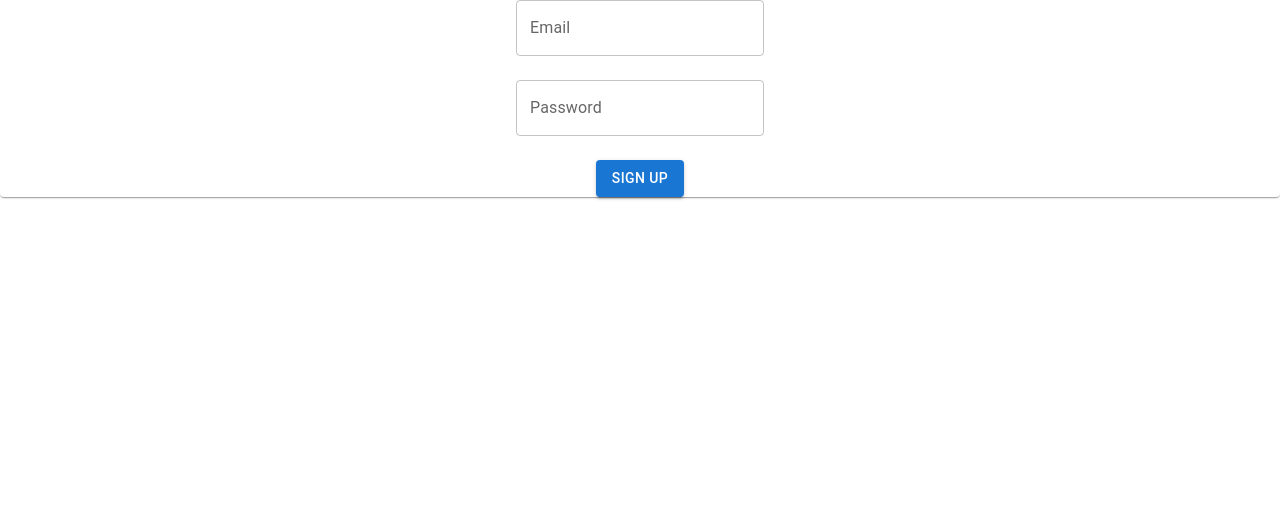
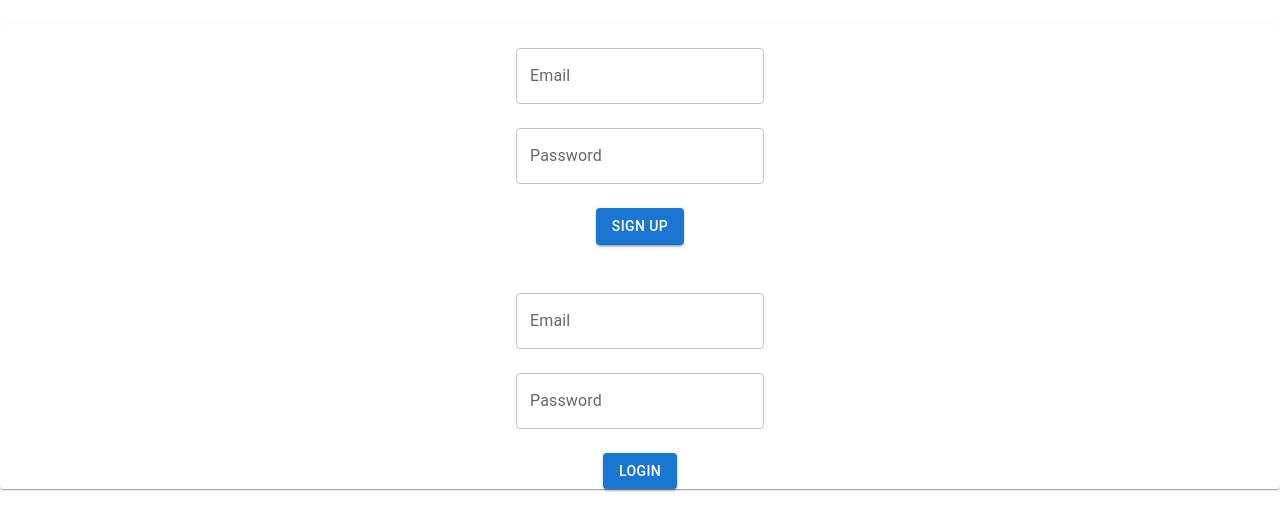
Before and after one commit to 0-BSCode/To-do-List, a React (Create React App) app: page / in a window 1280 px wide. Shown: the top 530 px of the page. Built offline with nearby package versions, Linux system fonts and the light colour scheme; no server answers; the database is empty.

Commit message:
Set up login and personalized notes

```diff
--- a/src/App.js
+++ b/src/App.js
@@ -11,42 +11,21 @@ import {
   query,
   orderBy,
 } from "firebase/firestore";
-import { onAuthStateChanged } from "firebase/auth";
 import { db, auth } from "./firebase-config";
 import SignupForm from "./components/Signup";
 import Entry from "./components/Entry";
+import { onAuthStateChanged } from "firebase/auth";
 
 function App() {
-  const [notes, setNotes] = useState([]);
-  const notesCollectionRef = collection(db, "notes");
-  const notesQuery = query(notesCollectionRef, orderBy("createdAt", "desc"));
+  const [user, setUser] = useState(null);
 
   useEffect(() => {
-    const unsubNotes = onSnapshot(notesQuery, (snapshot) => {
-      const notes = [];
-      snapshot.docs.forEach((doc) => {
-        notes.push({ ...doc.data(), id: doc.id });
-      });
+    const unsubAuth = onAuthStateChanged(auth, (user) => {
+      setUser(user);
+    });
+  });
 
-      setNotes(notes);
-
-      const unsubAuth = onAuthStateChanged(auth, (user) => {
-        console.log(auth.currentUser);
-      });
-    });
-  }, []);
-
-  console.log(auth.currentUser);
-  console.log(notes);
-  return (
-    <>
-      {auth.currentUser ? (
-        <Entry notes={notes} collectionRef={notesCollectionRef} />
-      ) : (
-        <SignupForm />
-      )}
-    </>
-  );
+  return <>{auth.currentUser ? <Entry /> : <SignupForm />}</>;
 }
 
 export default App;
--- a/src/components/Entry/index.jsx
+++ b/src/components/Entry/index.jsx
@@ -1,17 +1,46 @@
 import React, { useState, useEffect } from "react";
 import { TextField, Button } from "@mui/material";
-import { addDoc, serverTimestamp } from "firebase/firestore";
-import { auth } from "../../firebase-config";
+import { db, auth } from "../../firebase-config";
 import { signOut } from "firebase/auth";
+import {
+  collection,
+  getDocs,
+  addDoc,
+  doc,
+  serverTimestamp,
+  where,
+  onSnapshot,
+  query,
+  orderBy,
+} from "firebase/firestore";
 
-const Entry = ({ notes, collectionRef }) => {
+const Entry = () => {
   const [text, setText] = useState("");
+  const [notes, setNotes] = useState([]);
+  const notesCollectionRef = collection(db, "notes");
+
+  console.log(auth.currentUser.uid);
+  const notesQuery = query(
+    notesCollectionRef,
+    where("createdBy", "==", auth.currentUser.uid)
+  );
+
+  useEffect(() => {
+    const unsubNotes = onSnapshot(notesQuery, (snapshot) => {
+      const notes = [];
+      snapshot.docs.forEach((doc) => {
+        notes.push({ ...doc.data(), id: doc.id });
+      });
+
+      setNotes(notes);
+    });
+  }, []);
 
   const saveText = async (e) => {
     e.preventDefault();
 
     if (text !== "") {
-      await addDoc(collectionRef, {
+      await addDoc(notesCollectionRef, {
         text,
         createdAt: serverTimestamp(),
         createdBy: auth.currentUser.uid,
--- a/src/components/Signup/index.jsx
+++ b/src/components/Signup/index.jsx
@@ -1,16 +1,25 @@
 import React, { useState, useEffect } from "react";
-import { getAuth, createUserWithEmailAndPassword } from "firebase/auth";
+import {
+  createUserWithEmailAndPassword,
+  signInWithEmailAndPassword,
+} from "firebase/auth";
+import { auth } from "../../firebase-config";
 import { Grid, Paper, TextField, Button } from "@mui/material";
 
 const SignupForm = () => {
-  const auth = getAuth();
-  const [email, setEmail] = useState("");
-  const [password, setPassword] = useState("");
+  const [signupEmail, setSignupEmail] = useState("");
+  const [signupPassword, setSignupPassword] = useState("");
+  const [loginEmail, setLoginEmail] = useState("");
+  const [loginPassword, setLoginPassword] = useState("");
 
   const createUser = async (e) => {
-    if (email.length && password.length) {
-      await createUserWithEmailAndPassword(auth, email, password);
+    if (signupEmail.length && signupPassword.length) {
+      await createUserWithEmailAndPassword(auth, signupEmail, signupPassword);
     }
+  };
+
+  const login = async (e) => {
+    await signInWithEmailAndPassword(auth, loginEmail, loginPassword);
   };
 
   return (
@@ -21,21 +30,22 @@ const SignupForm = () => {
         direction={"column"}
         justify={"center"}
         alignItems={"center"}
+        mt={3}
       >
         <Grid item xs={12}>
           <TextField
             label="Email"
             type={"email"}
-            value={email}
-            onChange={(e) => setEmail(e.target.value)}
+            value={signupEmail}
+            onChange={(e) => setSignupEmail(e.target.value)}
           />
         </Grid>
         <Grid item xs={12}>
           <TextField
             label="Password"
             type={"password"}
-            value={password}
-            onChange={(e) => setPassword(e.target.value)}
+            value={signupPassword}
+            onChange={(e) => setSignupPassword(e.target.value)}
           />
         </Grid>
         <Grid item xs={12}>
@@ -48,6 +58,37 @@ const SignupForm = () => {
           </Button>
         </Grid>
       </Grid>
+
+      <Grid
+        container
+        spacing={3}
+        direction={"column"}
+        justify={"center"}
+        alignItems={"center"}
+        mt={3}
+      >
+        <Grid item xs={12}>
+          <TextField
+            label="Email"
+            type={"email"}
+            value={loginEmail}
+            onChange={(e) => setLoginEmail(e.target.value)}
+          />
+        </Grid>
+        <Grid item xs={12}>
+          <TextField
+            label="Password"
+            type={"password"}
+            value={loginPassword}
+            onChange={(e) => setLoginPassword(e.target.value)}
+          />
+        </Grid>
+        <Grid item xs={12}>
+          <Button variant={"contained"} fullWidth onClick={(e) => login(e)}>
+            Login
+          </Button>
+        </Grid>
+      </Grid>
     </Paper>
   );
 };
```
